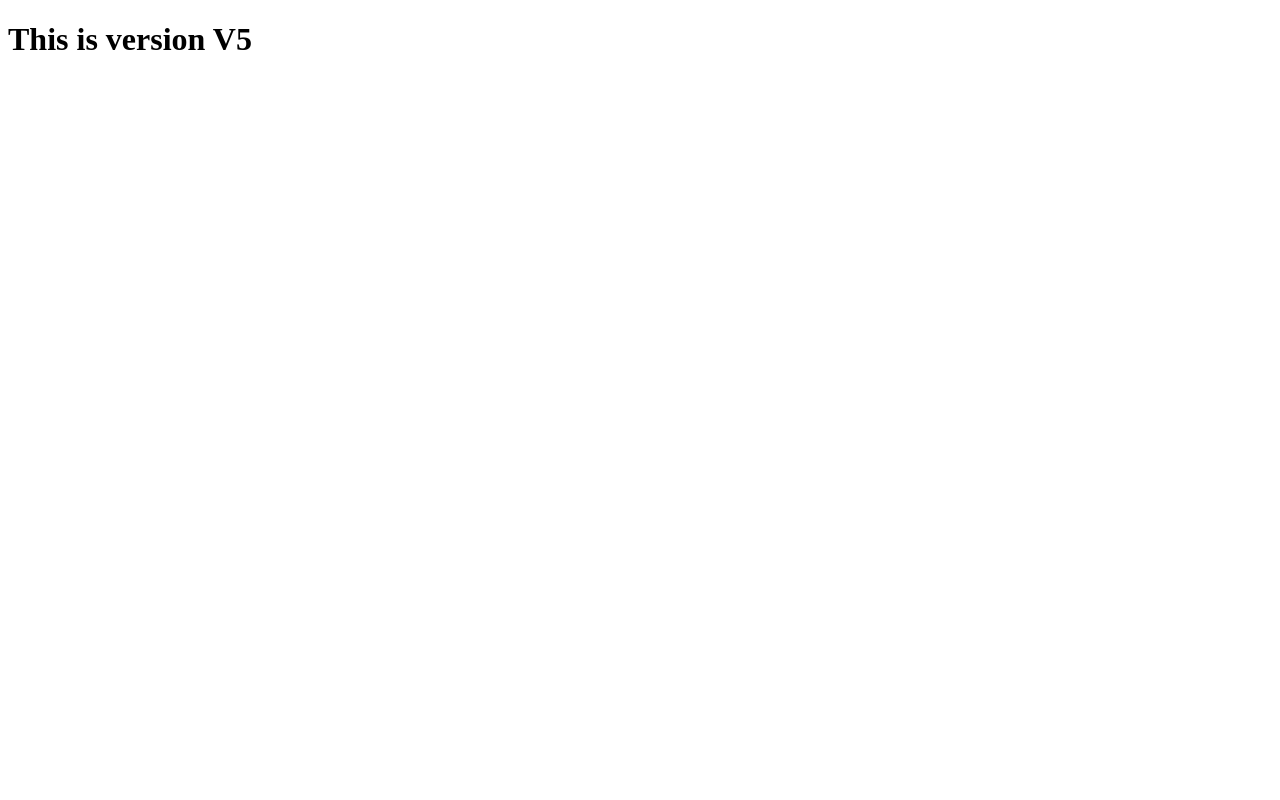
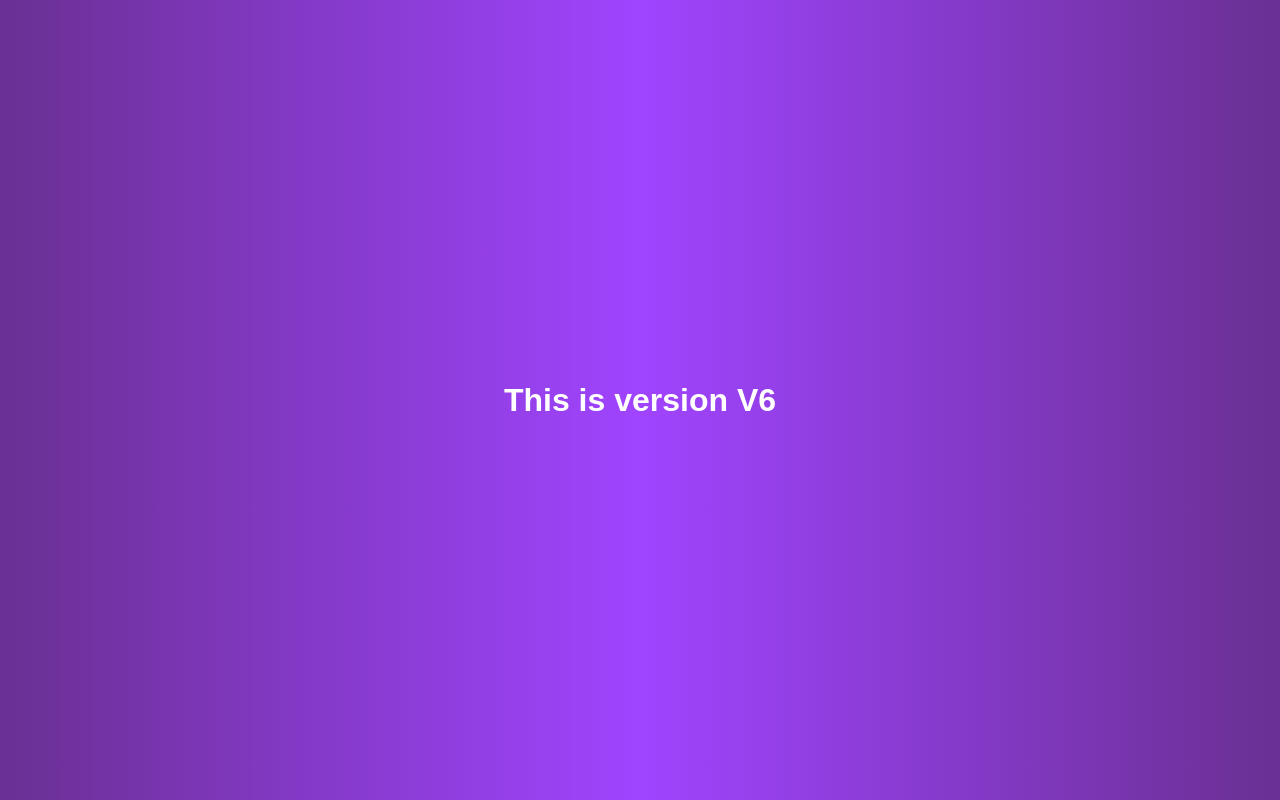
Before and after one commit to NISHSKUMARI/myrepo, a plain HTML site: page index.html in a window 1280 px wide. Drawn offline with Linux system fonts and the light colour scheme.

Commit message:
Added Design for Website

```diff
--- a/index.html
+++ b/index.html
@@ -3,9 +3,10 @@
 <head>
     <meta charset="UTF-8">
     <meta name="viewport" content="width=device-width, initial-scale=1.0">
+    <link rel="stylesheet" href="styles.css">
     <title>Document</title>
 </head>
 <body>
-   <h1>This is version V5</h1>
+   <h1>This is version V6</h1>
 </body>
 </html>
--- /dev/null
+++ b/styles.css
@@ -0,0 +1,11 @@
+body {
+    background: linear-gradient(to right,#6a3093,#a044ff,#6a3093);
+    font-family: Arial, Helvetica, sans-serif;
+    color: white;
+    margin: 0;
+    padding: 0;
+    display: flex;
+    justify-content: center;
+    align-items: center;
+    height: 100vh;
+}
```
